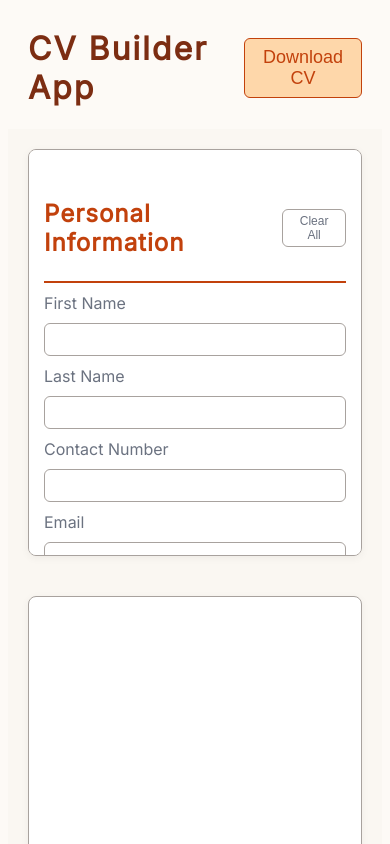
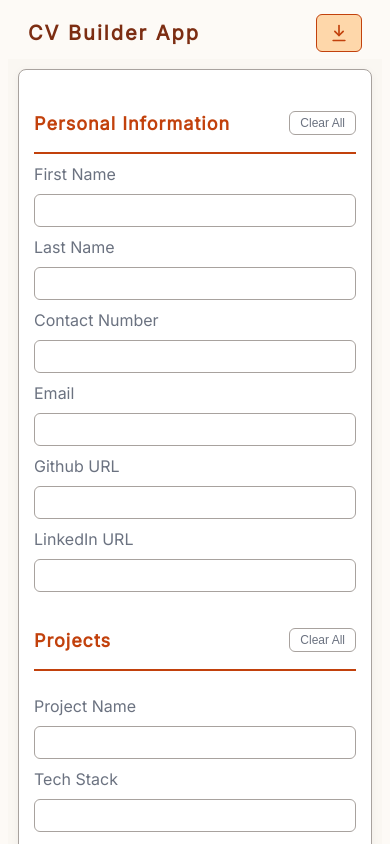
Before and after one commit to sameeksha-dalvi/cv-builder, a React (Vite) app: page / in a window 390 px wide. Shown: the top 844 px of the page. Built offline with nearby package versions, Linux system fonts and the light colour scheme.

Commit message:
style: make responsive for mobile

```diff
--- a/src/App.css
+++ b/src/App.css
@@ -364,14 +364,21 @@ p {
   font-size: 12px;
 }
 
-.preview-proj-links a,.preview-contact a {
+.preview-proj-links a,
+.preview-contact a {
   text-decoration: none;
   color: var(--color-text);
 }
 
-.preview-proj-links a:hover,.preview-contact a {
+.preview-proj-links a:hover,
+.preview-contact a {
   text-decoration: underline;
 }
+
+.download-icon {
+  display: none;
+}
+
 
 @media print {
   body {
@@ -403,8 +410,62 @@ p {
 }
 
 @media (max-width: 600px) {
+
+  /* Container fix */
   .container {
+    flex-direction: column;
+    height: auto;
+    overflow: visible;
+    padding: 10px;
+    gap: 20px;
+  }
+
+  h1,
+  .preview-header {
+    font-size: 20px;
+  }
+
+  h3,
+  .preview-section-header {
+    font-size: 18px;
+  }
+
+  .download-btn {
+    font-size: 14px;
+  }
+
+  .date-section {
     display: flex;
     flex-direction: column;
+    align-items: flex-start;
   }
+
+  .preview-section {
+    max-height: 400px;
+    overflow-y: auto;
+  }
+  .preview-proj-name,.preview-ed-school,.preview-exp-role{
+    font-size: 14px;
+  }
+
+  .preview-contact>p ,.preview-ed-right>p,.preview-exp-right>p{
+    font-size: 12px;
+  }
+
+   .download-text {
+    display: none;
+  }
+
+  .download-icon {
+    display: inline-flex;
+    align-items: center;
+    justify-content: center;
+  }
+
+  .download-btn {
+    display: flex;
+    align-items: center;
+    justify-content: center;
+  }
+
 }
--- a/src/App.jsx
+++ b/src/App.jsx
@@ -58,7 +58,23 @@ const SectionItem = ({ children, onRemove, showRemove }) => {
   )
 }
 
-
+const DownloadIcon = () => (
+  <svg
+    xmlns="http://www.w3.org/2000/svg"
+    width="20"
+    height="20"
+    fill="none"
+    stroke="currentColor"
+    strokeWidth="2"
+    strokeLinecap="round"
+    strokeLinejoin="round"
+    viewBox="0 0 24 24"
+  >
+    <path d="M12 3v12" />
+    <path d="M7 10l5 5 5-5" />
+    <path d="M5 21h14" />
+  </svg>
+);
 
 const App = () => {
 
@@ -186,7 +202,12 @@ const App = () => {
     <div>
       <div className="header-section">
         <h1>CV Builder App</h1>
-        <button className='download-btn' onClick={() => window.print()}>Download CV</button>
+        <button className='download-btn' onClick={() => window.print()}>
+          <span className="download-text">Download CV</span>
+          <span className="download-icon">
+            <DownloadIcon />
+          </span>
+        </button>
       </div>
 
       <div className="container">
```
